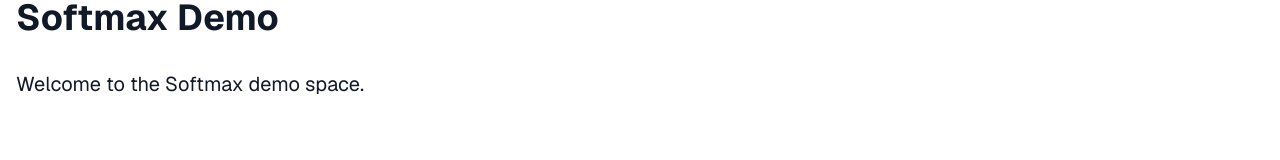
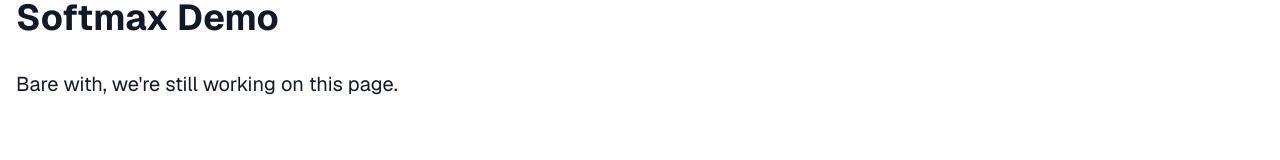
Before and after one commit to kalebsofer/softmaxfront, a Next.js app: page /demo in a window 1280 px wide. Shown: the part 138-298 px from the top of the page. Built offline with nearby package versions, Linux system fonts and the light colour scheme.

Commit message:
demo landing page

```diff
--- a/app/demo/page.tsx
+++ b/app/demo/page.tsx
@@ -8,7 +8,7 @@ export default function Demo() {
       <main className="flex-grow container mx-auto px-4 py-16">
         <h1 className="text-4xl font-bold mb-8">Softmax Demo</h1>
         <p className="text-xl mb-8">
-          Welcome to the Softmax demo space.
+          Bare with, we're still working on this page.
         </p>
       </main>
       <Footer />
```
